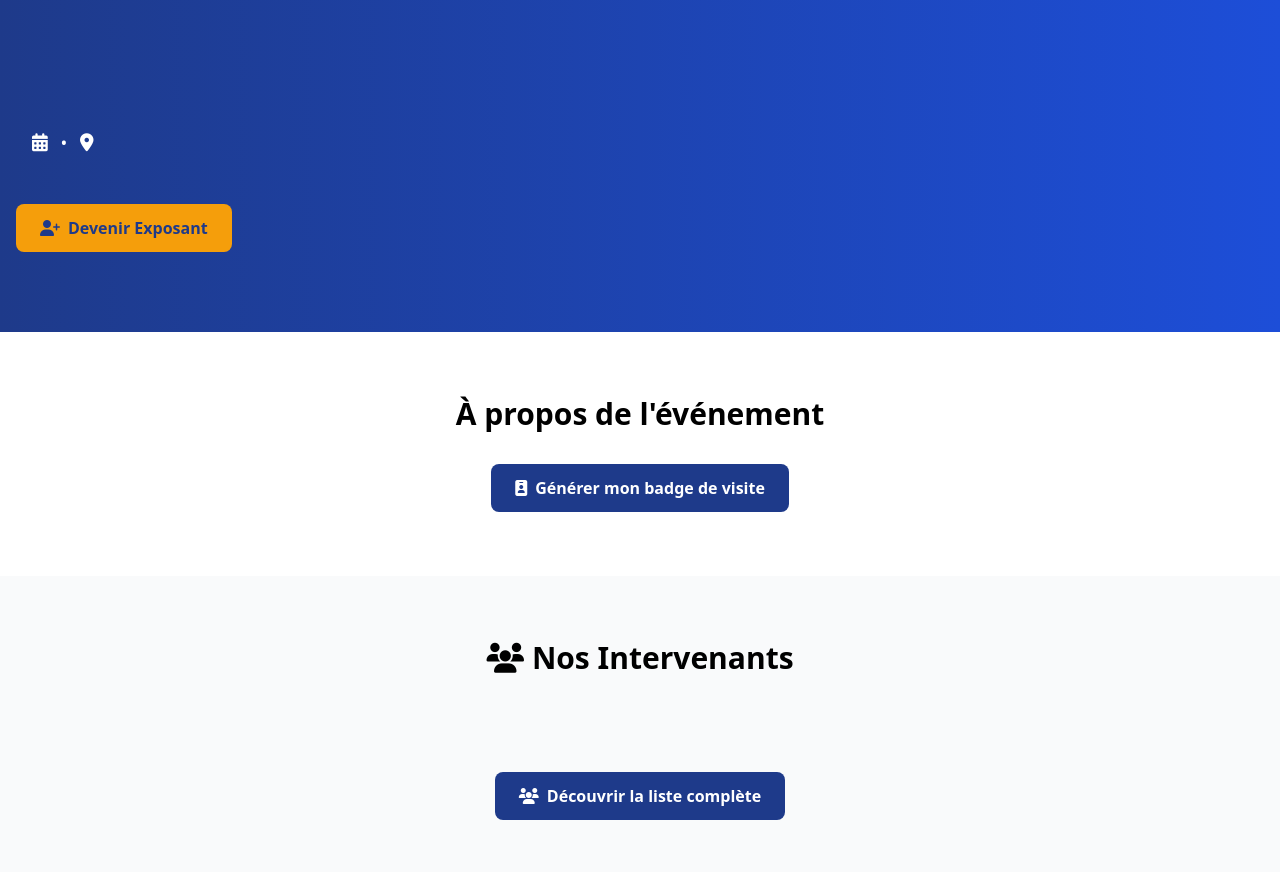
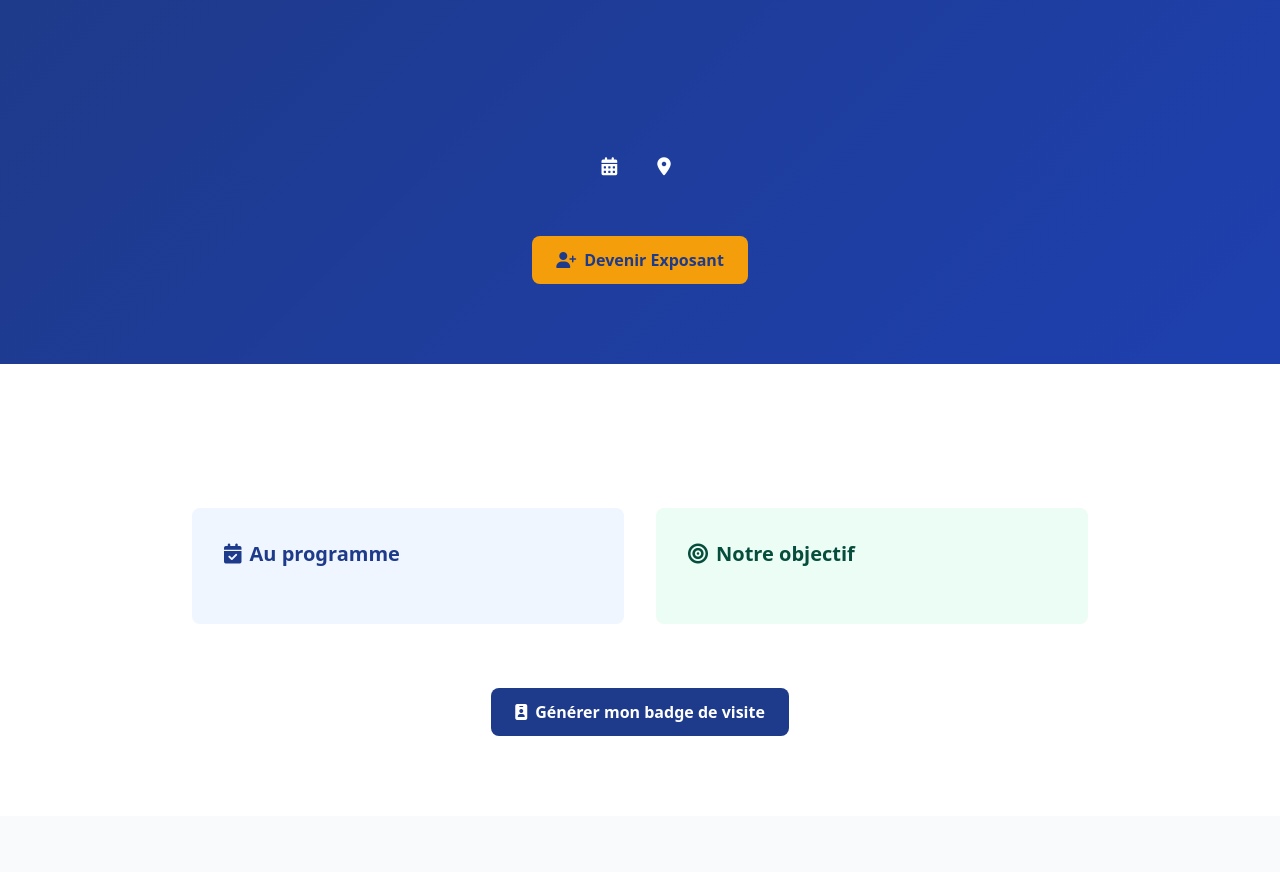
Before and after one commit to workmusicalflow/events-qualitas-ci, a PHP site: template templates/home.html.twig in a window 1280 px wide. Shown: the part 80-952 px from the top of the page. Run offline with PHP 8.4, Linux system fonts and the light colour scheme; the template is opened without the code that fills it, so the values that code supplies are empty; some libraries are stand-ins or nearby versions.

Commit message:
feat: amélioration de la présentation de l'événement avec contenu détaillé et design engageant

```diff
--- a/templates/home.html.twig
+++ b/templates/home.html.twig
@@ -21,6 +21,9 @@
             width: 100%;
             height: 100%;
             border: 0;
+        }
+        .theme-gradient {
+            background: linear-gradient(135deg, #1e3a8a 0%, #1e40af 100%);
         }
     </style>
 </head>
@@ -58,18 +61,23 @@
     </nav>
 
     {# Bannière #}
-    <header class="bg-gradient-to-r from-blue-900 to-blue-700 text-white py-20">
+    <header class="theme-gradient text-white py-20">
         <div class="container mx-auto px-4">
-            <div class="max-w-3xl">
-                <h1 class="text-4xl md:text-5xl font-bold mb-6">{{ title }}</h1>
-                <p class="text-xl mb-8">{{ event.description }}</p>
-                <div class="bg-white/10 p-4 rounded-lg inline-block mb-8">
+            <div class="max-w-4xl mx-auto text-center">
+                <h1 class="text-4xl md:text-5xl font-bold mb-6">{{ title }} {{ event.date }}</h1>
+                <p class="text-xl mb-8 font-light">{{ event.description }}</p>
+                <div class="bg-white/10 p-6 rounded-lg mb-8">
+                    <h2 class="text-2xl font-semibold mb-4">{{ event.theme }}</h2>
+                    <div class="flex items-center justify-center space-x-8">
                         <p class="text-lg">
                             <i class="fas fa-calendar-alt mr-2"></i>
-                        <span class="font-bold">{{ event.date }}</span> •
-                        <i class="fas fa-map-marker-alt ml-2 mr-1"></i>
+                            <span class="font-bold">{{ event.date }}</span>
+                        </p>
+                        <p class="text-lg">
+                            <i class="fas fa-map-marker-alt mr-2"></i>
                             <span>{{ event.location }}</span>
                         </p>
+                    </div>
                 </div>
                 <div>
                     <a href="https://events-qualitas-ci.com/qshe25-b2b/public/"
@@ -82,15 +90,42 @@
     </header>
 
     {# Présentation de l'événement #}
-    <section class="py-16 bg-white">
+    <section class="py-20 bg-white">
         <div class="container mx-auto px-4">
-            <div class="max-w-3xl mx-auto text-center">
-                <h2 class="text-3xl font-bold mb-6">À propos de l'événement</h2>
-                <p class="text-gray-700 text-lg mb-8">{{ description }}</p>
+            <div class="max-w-4xl mx-auto">
+                <div class="text-center mb-16">
+                    <p class="text-2xl text-gray-700 leading-relaxed mb-8">{{ event.presentation.intro }}</p>
+                    <p class="text-xl text-gray-600 mb-12">{{ event.presentation.details }}</p>
+                </div>
+
+                <div class="grid md:grid-cols-2 gap-8 mb-16">
+                    <div class="bg-blue-50 p-8 rounded-lg">
+                        <h3 class="text-xl font-bold text-blue-900 mb-6">
+                            <i class="fas fa-calendar-check mr-2"></i>Au programme
+                        </h3>
+                        <ul class="space-y-4">
+                            {% for item in event.presentation.programme %}
+                                <li class="flex items-start">
+                                    <i class="fas fa-check-circle text-green-500 mt-1 mr-3"></i>
+                                    <span class="text-gray-700">{{ item }}</span>
+                                </li>
+                            {% endfor %}
+                        </ul>
+                    </div>
+                    <div class="bg-green-50 p-8 rounded-lg">
+                        <h3 class="text-xl font-bold text-green-900 mb-6">
+                            <i class="fas fa-bullseye mr-2"></i>Notre objectif
+                        </h3>
+                        <p class="text-gray-700 leading-relaxed">{{ event.presentation.objectif }}</p>
+                    </div>
+                </div>
+
+                <div class="text-center">
                     <a href="https://events-qualitas-ci.com/formulaire.html"
                        class="bg-blue-900 hover:bg-blue-800 text-white font-bold py-3 px-6 rounded-lg inline-block">
                         <i class="fas fa-id-badge mr-2"></i>Générer mon badge de visite
                     </a>
+                </div>
             </div>
         </div>
     </section>
@@ -103,7 +138,7 @@
             </h2>
             <div class="grid md:grid-cols-2 lg:grid-cols-4 gap-8">
                 {% for speaker in speakers %}
-                    <div class="bg-white rounded-lg shadow-lg overflow-hidden">
+                    <div class="bg-white rounded-lg shadow-lg overflow-hidden transform hover:scale-105 transition-transform duration-300">
                         <img src="{{ speaker.photo }}" alt="{{ speaker.name }}" class="w-full h-48 object-cover">
                         <div class="p-6">
                             <h3 class="font-bold text-xl mb-2">{{ speaker.name }}</h3>
@@ -135,7 +170,7 @@
                 {% for i in 1..8 %}
                     <img src="https://via.placeholder.com/200x100?text=Partenaire+{{ i }}"
                          alt="Partenaire {{ i }}"
-                         class="max-w-[150px]">
+                         class="max-w-[150px] hover:opacity-80 transition-opacity duration-300">
                 {% endfor %}
             </div>
             <div class="text-center">
@@ -184,7 +219,7 @@
                     <img src="https://via.placeholder.com/200x80?text=Organisateur"
                          alt="Logo Organisateur"
                          class="h-12 mb-4">
-                    <p class="text-blue-200">Le forum international de référence en Afrique pour la QHSE</p>
+                    <p class="text-blue-200">{{ event.description }}</p>
                 </div>
                 <div>
                     <h3 class="font-bold text-lg mb-4">
@@ -202,10 +237,10 @@
                         <i class="fas fa-share-alt mr-2"></i>Suivez-nous
                     </h3>
                     <div class="flex space-x-4">
-                        <a href="#" class="text-blue-200 hover:text-white text-2xl">
+                        <a href="#" class="text-blue-200 hover:text-white text-2xl transition-colors duration-300">
                             <i class="fab fa-facebook"></i>
                         </a>
-                        <a href="#" class="text-blue-200 hover:text-white text-2xl">
+                        <a href="#" class="text-blue-200 hover:text-white text-2xl transition-colors duration-300">
                             <i class="fab fa-linkedin"></i>
                         </a>
                     </div>
```
Also changed, not shown: src/Controllers/HomeController.php (+13 -1 lines). Lines whose indentation alone changed are shown as unchanged.
